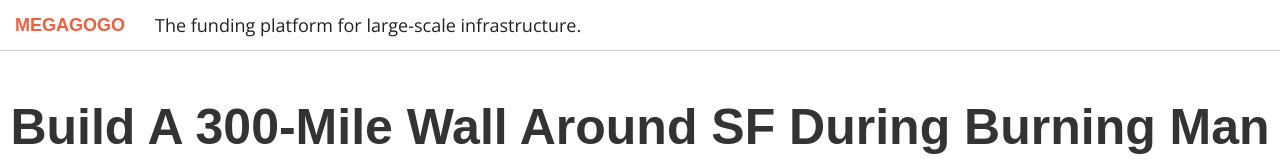
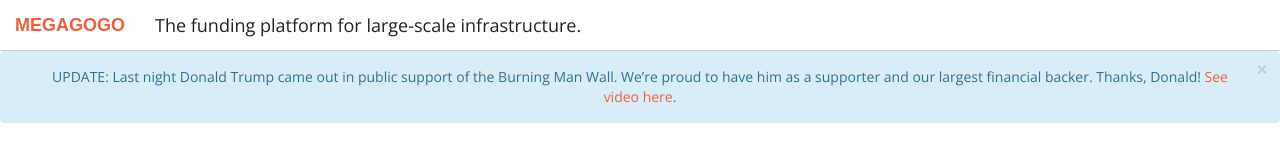
Before and after one commit to curiouspeterson/megagogo, a plain HTML site: page index.html in a window 1280 px wide. Shown: the top 162 px of the page. Drawn offline with nearby package versions, Linux system fonts and the light colour scheme.

Commit message:
notification

```diff
--- /dev/null
+++ b/css/bootbar.css
@@ -0,0 +1,7 @@
+.alert-messages {
+    position: fixed;
+    top: 0px;
+    left: 0;
+    right: 0;
+    z-index: 10000000;
+}
--- a/css/creative.css
+++ b/css/creative.css
@@ -998,3 +998,68 @@ a.modal-shirt-link{
   width: 25%;
   margin-left: 20px;
 }
+
+
+.alert-container{
+	position:relative;
+	max-height:1000px;
+    -webkit-transition: all .35s;
+    -moz-transition: all .35s;
+	 -o-transition: all .35s;
+    transition: all .35s;
+	overflow:hidden;
+	    top: -29px;
+}
+
+.alert-messages {
+    position: relative;
+
+    left: 0;
+    right: 0;
+    z-index: 999;
+}
+
+.alert-info {
+    color: #31708f;
+    background-color: #d9edf7;
+    border-color: #bce8f1;
+}
+
+.alert-dismissable, .alert-dismissible {
+    padding-right: 35px;
+}
+
+.alert {
+    padding: 15px 50px;
+    margin-bottom: 20px;
+    border: 1px solid transparent;
+    border-radius: 4px;
+	overflow:hidden;
+    text-align: center;
+}
+
+.alert-dismissable .close, .alert-dismissible .close {
+    position: absolute;
+    top: 7px;
+    right: 11px;
+    color: inherit;
+}
+
+button.close {
+    -webkit-appearance: none;
+    padding: 0;
+    cursor: pointer;
+    background: 0 0;
+    border: 0;
+}
+
+.close {
+    float: right;
+    font-size: 21px;
+    font-weight: 700;
+    line-height: 1;
+    color: #000;
+    text-shadow: 0 1px 0 #fff;
+    filter: alpha(opacity=20);
+    opacity: .2;
+}
--- a/index.html
+++ b/index.html
@@ -31,6 +31,7 @@
     <!-- Plugin CSS -->
     <link rel="stylesheet" href="css/animate.min.css" type="text/css">
 
+
     <!-- Custom CSS -->
     <link rel="stylesheet" href="css/creative.css" type="text/css">
 
@@ -54,6 +55,8 @@
 		  ga('send', 'pageview');
 
 		</script>
+
+
 
 </head>
 
@@ -152,8 +155,14 @@
         </div>
         <!-- /.container-fluid -->
     </nav>
+		<div class="alert-container">
+	 		 <div class="alert alert-dismissable alert-messages alert-info"><button type="button" class="close" aria-hidden="true">×</button>UPDATE: Last night Donald Trump came out in public support of the Burning Man Wall. We’re proud to have him as a supporter and our largest financial backer. Thanks, Donald! <a href="https://twitter.com/cultivatedwit/status/629755206016700417" target="_blank">See video here</a>.
+	 		 </div>
 
+		</div>
 	 <div class="">
+
+
 
 	       <div class="blog-header">
 	         <h1 class="blog-title">Build A 300-Mile Wall Around SF During Burning Man</h1>
@@ -657,6 +666,7 @@ Get your very own "I Wall SF" T-shirt! </p>
     <script src="js/jquery.fittext.js"></script>
     <script src="js/wow.min.js"></script>
     <script src="js/jquery.fitvids.js"></script>
+		<script src="js/bootbar.min.js"></script>
 
 
     <script>
--- a/js/creative.js
+++ b/js/creative.js
@@ -198,6 +198,15 @@
 	  ga('send', 'event', 'button', 'click', 'shirt link');
 	});
 
+	$('button.close').on('click', function() {
+  	  $( ".alert-container" ).css('max-height', 0)
+	});
+
+
+	$( "#clickme" ).click(function() {
+
+	});
+
 
 	function hoverText() {
 
@@ -266,4 +275,5 @@
 
 
 
+
 })(jQuery); // End of use strict
```
Also changed, not shown: js/bootbar.min.js (added).
